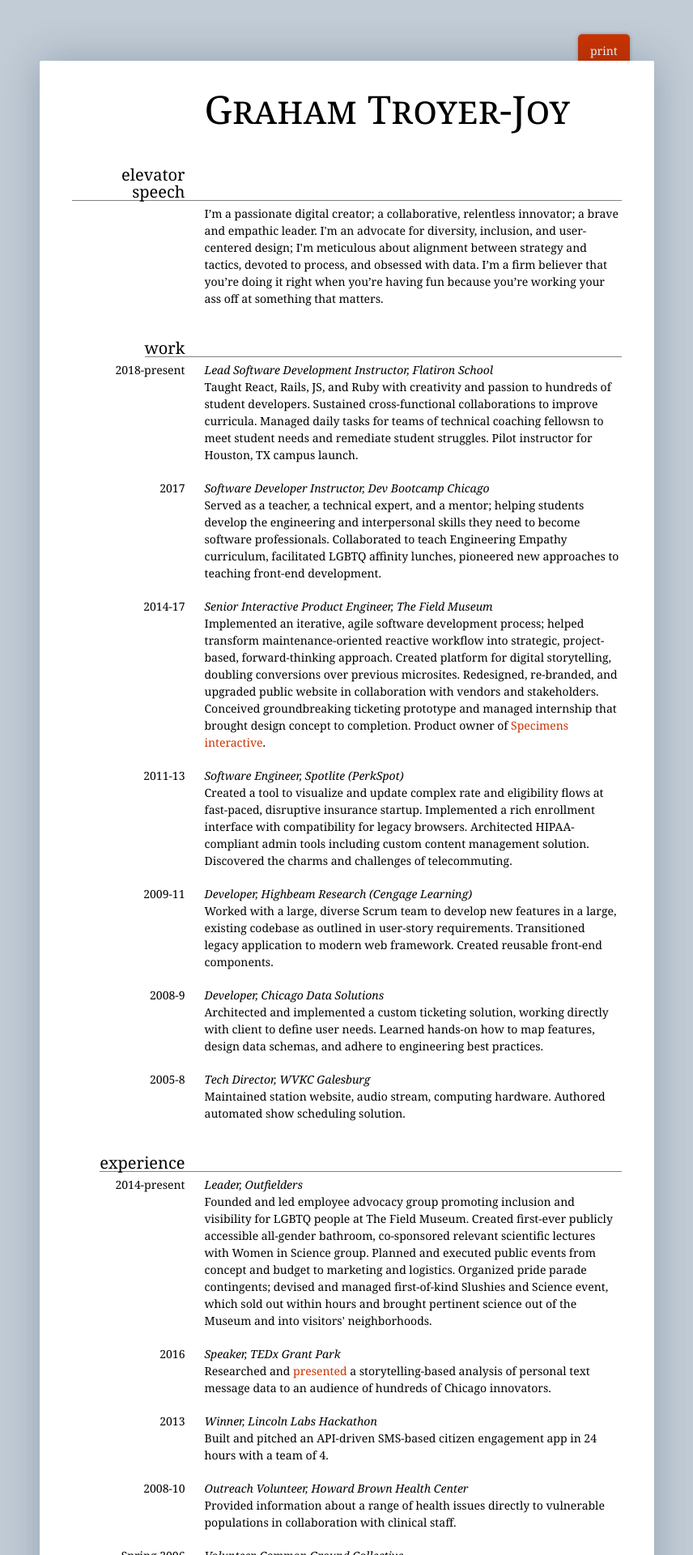
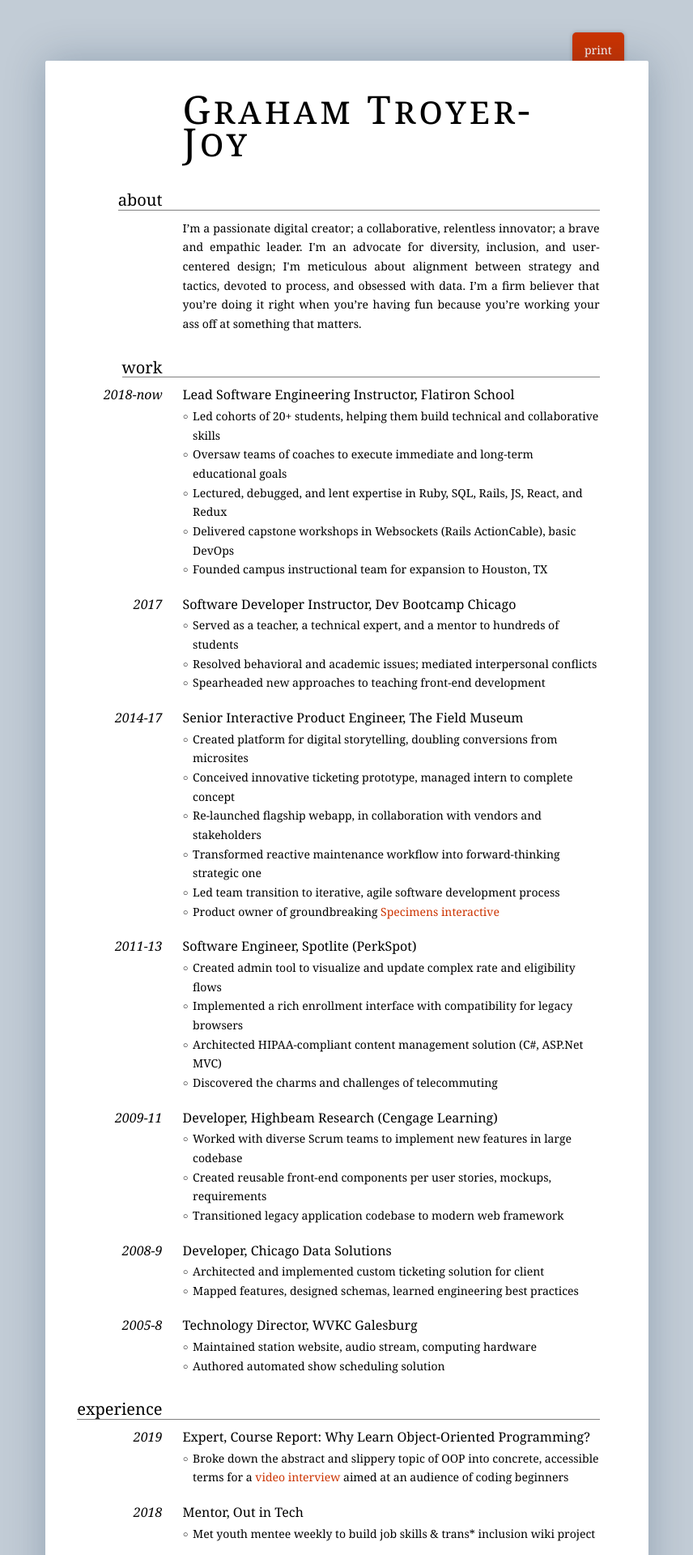
Before and after one commit to telegraham/resume, a Jekyll site: the page built from index.html, in a window 1280 px wide. Shown: the top 1920 px of the page at 81% size, without its empty margins (212-1068 px from the left). Built offline with Jekyll 4.4.1, drawn with Linux system fonts in a browser that asks for light colours; some of the changed text lies outside the part shown.

Commit message:
bullet points, better spacing, updated content

```diff
--- a/_data/resume.json
+++ b/_data/resume.json
@@ -5,86 +5,132 @@
 	"pronouns": "he/him/his",
 	"elevatorSpeech": "I’m a passionate digital creator; a collaborative, relentless innovator; a brave and empathic leader. I'm an advocate for diversity, inclusion, and user-centered design; I'm meticulous about alignment between strategy and tactics, devoted to process, and obsessed with data. I’m a firm believer that you’re doing it right when you’re having fun because you’re working your ass off at something that matters.",
 	"work": [{
-			"what": "Lead Software Development Instructor",
+			"what": "Lead Software Engineering Instructor",
 			"where": "Flatiron School",
-			"when": "2018-present",
-			"how": "Taught React, Rails, JS, and Ruby with creativity and passion to hundreds of student developers. Sustained cross-functional collaborations to improve curricula. Managed daily tasks for teams of technical coaching fellowsn to meet student needs and remediate student struggles. Pilot instructor for Houston, TX campus launch."
+			"when": "2018-now",
+			"how": [
+				"Led cohorts of 20+ students, helping them build technical and collaborative skills",
+				"Oversaw teams of coaches to execute immediate and long-term educational goals",
+				"Lectured, debugged, and lent expertise in Ruby, SQL, Rails, JS, React, and Redux",
+				"Delivered capstone workshops in Websockets (Rails ActionCable), basic DevOps",
+				"Founded campus instructional team for expansion to Houston, TX "
+			]
 		},
 		{
 			"what": "Software Developer Instructor",
 			"where": "Dev Bootcamp Chicago",
 			"when": "2017",
-			"how": "Served as a teacher, a technical expert, and a mentor; helping students develop the engineering and interpersonal skills they need to become software professionals. Collaborated to teach Engineering Empathy curriculum, facilitated LGBTQ affinity lunches, pioneered new approaches to teaching front-end development."
+			"how": [
+				"Served as a teacher, a technical expert, and a mentor to hundreds of students",
+				"Resolved behavioral and academic issues; mediated interpersonal conflicts",
+				"Spearheaded new approaches to teaching front-end development"
+			]
 		},
 		{
 			"what": "Senior Interactive Product Engineer",
 			"where": "The Field Museum",
 			"when": "2014-17",
-			"how": "Implemented an iterative, agile software development process; helped transform maintenance-oriented reactive workflow into strategic, project-based, forward-thinking approach. Created platform for digital storytelling, doubling conversions over previous microsites. Redesigned, re-branded, and upgraded public website in collaboration with vendors and stakeholders. Conceived groundbreaking ticketing prototype and managed internship that brought design concept to completion. Product owner of <a href='https://www.fieldmuseum.org/discover/on-exhibit/specimens'>Specimens interactive</a>."
+			"how": [
+				"Created platform for digital storytelling, doubling conversions from microsites",
+				"Conceived innovative ticketing prototype, managed intern to complete concept",
+				"Re-launched flagship webapp, in collaboration with vendors and stakeholders",
+				"Transformed reactive maintenance workflow into forward-thinking strategic one",
+				"Led team transition to iterative, agile software development process",
+				"Product owner of groundbreaking <a href='https://www.fieldmuseum.org/discover/on-exhibit/specimens'>Specimens interactive</a>"
+			]
 		},
 		{
 			"what": "Software Engineer",
 			"where": "Spotlite (PerkSpot)",
 			"when": "2011-13",
-			"how": "Created a tool to visualize and update complex rate and eligibility flows at fast-paced, disruptive insurance startup. Implemented a rich enrollment interface with compatibility for legacy browsers. Architected HIPAA-compliant admin tools including custom content management solution. Discovered the charms and challenges of telecommuting."
+			"how": [
+				"Created admin tool to visualize and update complex rate and eligibility flows",
+				"Implemented a rich enrollment interface with compatibility for legacy browsers",
+				"Architected HIPAA-compliant content management solution (C#, ASP.Net MVC)",
+				"Discovered the charms and challenges of telecommuting"
+			]
 		},
 		{
 			"what": "Developer",
 			"where": "Highbeam Research (Cengage Learning)",
 			"when": "2009-11",
-			"how": "Worked with a large, diverse Scrum team to develop new features in a large, existing codebase as outlined in user-story requirements. Transitioned legacy application to modern web framework. Created reusable front-end components."
+			"how": [
+				"Worked with diverse Scrum teams to implement new features in large codebase",
+				"Created reusable front-end components per user stories, mockups, requirements",
+				"Transitioned legacy application codebase to modern web framework"
+			]
 		},
 		{
 			"what": "Developer",
 			"where": "Chicago Data Solutions",
 			"when": "2008-9",
-			"how": "Architected and implemented a custom ticketing solution, working directly with client to define user needs. Learned hands-on how to map features, design data schemas, and adhere to engineering best practices.",
+			"how": [
+				"Architected and implemented custom ticketing solution for client",
+				"Mapped features, designed schemas, learned engineering best practices"
+			]
 		},
 		{
-			"what": "Tech Director",
+			"what": "Technology Director",
 			"where": "WVKC Galesburg",
 			"when": "2005-8",
-			"how": "Maintained station website, audio stream, computing hardware. Authored automated show scheduling solution."
+			"how": [
+				"Maintained station website, audio stream, computing hardware",
+				"Authored automated show scheduling solution"
+			]
 		},
 	],
 	"experience": [
 		{
+			"what": "Expert",
+			"where": "Course Report: Why Learn <nobr>Object-Oriented</nobr> Programming?",
+			"when": "2019",
+			"how": [
+				"Broke down the abstract and slippery topic of OOP into concrete, accessible terms for a <a href='https://www.coursereport.com/blog/should-you-learn-object-oriented-programming-at-coding-bootcamp'>video interview</a> aimed at an audience of coding beginners",
+				]
+		},
+		{
+			"what": "Mentor",
+			"where": "Out in Tech",
+			"when": "2018",
+			"how": [
+					"Met youth mentee weekly to build job skills & trans* inclusion wiki project",
+				]
+		},
+		{
 			"what": "Leader",
-			"where": "Outfielders",
-			"when": "2014-present",
-			"how": "Founded and led employee advocacy group promoting inclusion and visibility for LGBTQ people at The Field Museum. Created first-ever publicly accessible all-gender bathroom, co-sponsored relevant scientific lectures with Women in Science group. Planned and executed public events from concept and budget to marketing and logistics. Organized pride parade contingents; devised and managed first-of-kind Slushies and Science event, which sold out within hours and brought pertinent science out of the Museum and into visitors' neighborhoods."
+			"where": "Outfielders (The Field Museum)",
+			"when": "2014-17",
+			"how": [
+				"Founded and led ERG promoting inclusion and visibility for LGBTQ+ people",
+				"Opened first-ever publicly accessible all-gender bathroom at the Field Museum",
+				"Created and executed first-of-a-kind Slushies and Science event (sold out within hours) bringing pertinent science out of the Museum into visitors' neighborhoods",
+				"Organized and planned public events &mdash; from concept and budget to logistics, marketing, and memorabilia &mdash; including first-ever Pride parade contingent",
+				"Produced scientific lectures in collaboration with Women in Science group"
+			]
 		},
 		{
 			"what": "Speaker",
 			"where": "TEDx Grant Park",
 			"when": "2016",
-			"how": "Researched and <a href=\"https://www.youtube.com/watch?v=K7IXnbEC2Uk\">presented</a> a storytelling-based analysis of personal text message data to an audience of hundreds of Chicago innovators."
+			"how": "Researched and <a href=\"https://www.youtube.com/watch?v=K7IXnbEC2Uk\">presented</a> a storytelling-based analysis of text message data"
 		},
 		{
 			"what": "Winner",
 			"where": "Lincoln Labs Hackathon",
 			"when": "2013",
-			"how": "Built and pitched an API-driven SMS-based citizen engagement app in 24 hours with a team of 4."
-		},
-		{
-			"what": "Outreach Volunteer",
-			"where": "Howard Brown Health Center",
-			"when": "2008-10",
-			"how": "Provided information about a range of health issues directly to vulnerable populations in collaboration with clinical staff."
-		},
-		{
-			"what": "Volunteer",
-			"where": "Common Ground Collective",
-			"when": "Spring 2006",
-			"how": "Gutted houses damaged by Hurricane Katrina in preparation for renovation with local community organization."
+			"how": "Pitched and built JSON-API-driven citizen engagement SMS app on a team of 4"
 		},
 	],
 	"education": [
 		{
 			"what": "Bachelor of Arts",
 			"where": "Knox College",
-			"when": "2008",
-			"how": "Major in anthropology & sociology, minor in painting, minor in Spanish. Leader of student activist group: organized outreach and other programming, group trips to NY and DC."
+			"when": "2004-8",
+			"how": [
+				"Major in anthropology & sociology, minor in painting, minor in Spanish",
+				"Leader of activist group; organized outreach, programming, protest trips to DC",
+				"Volunteered with community organization in lower 8th & 9th wards of New Orleans, gutting houses damaged by Hurricane Katrina to prepare for rebuilding"
+			]
 		},
 	],
 }
--- a/_sass/style.scss
+++ b/_sass/style.scss
@@ -1,19 +1,23 @@
 @import 'reset';
 
 $mainContentWidth: 515px;
-$gutterWidth: 24px;
-$sidebarWidth: 140px;
-$outerPadding: 40px;
+$gutterWidth: 25px;
+$sidebarWidth: 85px;
+$outerPadding: 60px;
 $breakpoint: $mainContentWidth + $gutterWidth + $sidebarWidth + $outerPadding * 2 + 2;
 $darkRed: #c30;
 $red: #f00;
 $stormBlue: #c2ccd6;
 $stormBlueShadow: hsla(210, 100%, 15%, .25);
 
+@page {
+    size: auto;
+    margin: .4in .4in .4in .4in;
+}
 body {
 	font-family: Georgia, serif;
 	font-size: 14px;
-	line-height: 1.5em;
+	line-height: 1.69em;
 }
 a {
 		text-decoration: none;
@@ -57,14 +61,21 @@ h1 {
 	font-size: 48px;
 	line-height: 40px;
 	font-variant: small-caps;
+	letter-spacing: .079em; /* just under the legal limit */
 	padding-top: 40px;
 	margin-bottom: 30px;
+}
+@media print {
+	h1 {
+		padding-top: 0;
+	}
 }
 h2 {
 	font-weight: 500;
 	border-bottom: 1px solid gray;
 	font-size: 20px;
-	margin: 20px 0px 5px;
+	margin: 10px 0px 10px;
+	text-transform: lowercase;
 }
 @media print {
 	h2 {
@@ -83,6 +94,11 @@ footer {
 	margin-top: 30px;
 	padding-bottom: 40px;
 }
+@media print {
+	footer {
+		padding-bottom: 0px;
+	}
+}
 h1,
 footer {
 	text-align: center;
@@ -90,21 +106,36 @@ footer {
 .item {
 	margin: 20px 0px;
 }
+.item.about {
+	text-align: justify;
+}
 .when {
-	font-weight: 500;
+	font-weight: 100;
+	font-size: 16px;
+	/*line-height: 23px;*/
+	font-style: italic;
 	&::after {
 		content: ':';
 	}
 }
 .what {
 	display: inline;
-}
-.date,
-.what {
-	font-style: italic;
+	font-size: 16px;
+	margin-bottom: 2px;
 }
 .nobr {
 	white-space: nowrap;
+}
+.how li {
+	margin-left: 0.9em;
+  position: relative;
+}
+.how li:before {
+  content:'○'; /*'↳';*/
+  position: absolute;
+  left: -1.125em;
+  overflow: visible;
+  font-size: 11px;
 }
 
 @media screen and (min-width: $breakpoint) {
@@ -187,7 +218,7 @@ footer {
 		float: left;
 		&:before {
 			content: '•';
-			margin: 0 5px;
+			margin: 0 10px;
 		}
 		&:first-child,
 		&.address {
--- a/index.html
+++ b/index.html
@@ -6,38 +6,50 @@ title: Graham Troyer-Joy
 <article class="resume">
 	<a class="print" onclick="javascript:print(); return false;" href="#">print</a>
 	<h1>{{ site.data.resume.name }}</h1>
-	<h2>elevator speech</h2>
-	<p class="how item">
+	<h2>About</h2>
+	<p class="how item about">
 		{{ site.data.resume.elevatorSpeech }}
 	</p>
-	<h2>work</h2>
+	<h2>Work</h2>
 	<ol class="items">
 	{% for job in site.data.resume.work %}
 		<li class="item">
 			<span class="when">{{ job.when }}</span>
 			<h3 class="what">{{ job.what }}, {{ job.where }}</h3>
-			<p class="how">{{ job.how }}</p>
+			<ul class="how">
+				{% for bullet in job.how %}
+					<li>{{ bullet }}</li>
+				{% endfor %}
+			</ul>
 		</li>
 	{% endfor %}
 	</ol>
-	<h2>experience</h2>
+	<h2>Experience</h2>
 	<ol class="items">
 		{% for experience in site.data.resume.experience %}
 		<li class="item">
 			<span class="when">{{ experience.when }}</span>
 			<h3 class="what">{{ experience.what }}, {{ experience.where }}</h3>
-			<p class="how">{{ experience.how }}</p>
+			<ol class="how">
+				{% for bullet in experience.how %}
+					<li>{{ bullet }}</li>
+				{% endfor %}
+			</ol>
 		</li>
 		{% endfor %}
 	</ol>
 
-	<h2>education</h2>
+	<h2>Education</h2>
 	<ol class="items">
-		{% for experience in site.data.resume.education %}
+		{% for education in site.data.resume.education %}
 		<li class="item">
-			<span class="when">{{ experience.when }}</span>
-			<h3 class="what">{{ experience.what }}, {{ experience.where }}</h3>
-			<p class="how">{{ experience.how }}</p>
+			<span class="when">{{ education.when }}</span>
+			<h3 class="what">{{ education.what }}, {{ education.where }}</h3>
+			<ul class="how">
+				{% for bullet in education.how %}
+					<li>{{ bullet }}</li>
+				{% endfor %}
+			</ul>
 		</li>
 		{% endfor %}
 	</ol>
@@ -45,7 +57,7 @@ title: Graham Troyer-Joy
 
 	<footer>
 	<ol class="items">
-		<li>{{ site.data.resume.phone }}</li>
+		<li><a href="tel:{{ site.data.resume.phone | replace: " ", "" }}">{{site.data.resume.phone}}</a></li>
 		<li><a href="mailto:{{ site.data.resume.email }}">{{ site.data.resume.email }}</a></li>
 		<li>{{ site.data.resume.pronouns }}</li>
 	</footer>
```
